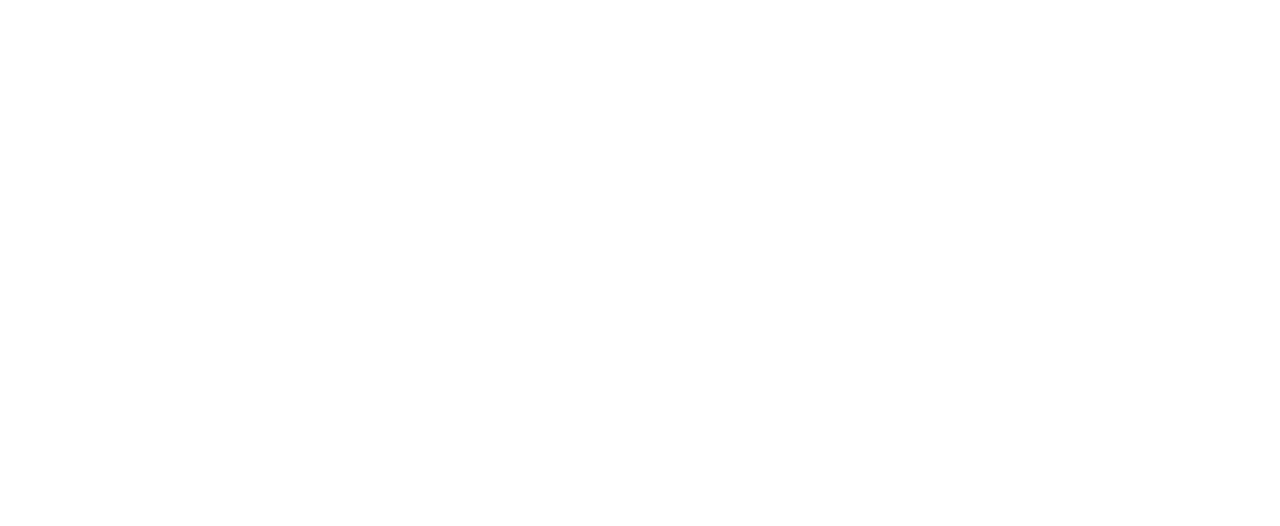
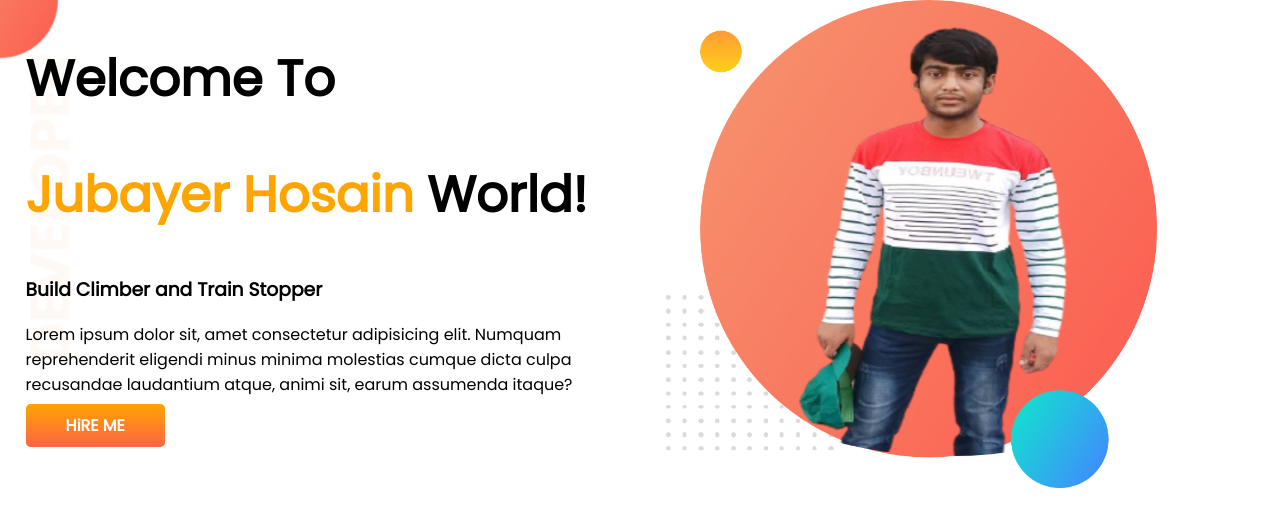
Before and after one commit to JsCoding9838/developer-portfolio, a plain HTML site: page index.html in a window 1280 px wide. Drawn offline with Linux system fonts and the light colour scheme.

Commit message:
top banner added

```diff
--- a/css/style.css
+++ b/css/style.css
@@ -0,0 +1,34 @@
+body {
+  font-family: "Poppins", sans-serif;
+  margin: 0;
+  padding: 0;
+}
+h1 {
+  font-size: 50px;
+}
+.orenge-color {
+  color: orange;
+}
+.home-section {
+  display: flex;
+}
+.half-width {
+  width: 50%;
+  padding-left: 2%;
+}
+.half-width img {
+  width: 80%;
+}
+.link-button {
+  text-decoration: none;
+  background-color: orange;
+  padding: 10px 40px;
+  border-radius: 5px;
+  font-weight: 700;
+  background-image: linear-gradient(orange, tomato);
+  color: white;
+}
+.top-banner {
+  background-image: url(../images/top-banner.png);
+  background-repeat: no-repeat;
+}
--- a/index.html
+++ b/index.html
@@ -4,10 +4,32 @@
     <meta charset="UTF-8">
     <meta http-equiv="X-UA-Compatible" content="IE=edge">
     <meta name="viewport" content="width=device-width, initial-scale=1.0">
-    <title>Developer Portfolio</title>
+    <title>Jubayer Portfolio</title>
+    <link rel="preconnect" href="https://fonts.googleapis.com">
+    <link rel="preconnect" href="https://fonts.gstatic.com" crossorigin>
+    <link href="https://fonts.googleapis.com/css2?family=Balsamiq+Sans&family=Oswald:wght@500;600;700&family=Poppins&display=swap" rel="stylesheet">
     <link rel="stylesheet" href="css/style.css">
 </head>
 <body>
+    <section class="top-banner home-section">
+        <div class="half-width">
+            <h1>Welcome To</h1>
+            <h1><span class="orenge-color">Jubayer Hosain</span> World!</h1>
+
+            <h3>Build Climber and Train Stopper</h3>
+
+            <p>
+                Lorem ipsum dolor sit, amet consectetur adipisicing elit. Numquam reprehenderit eligendi minus minima molestias cumque dicta culpa recusandae laudantium atque, animi sit, earum assumenda itaque?
+            </p>
+            <a class="link-button" target="_blank" href="#">HiRE ME</a>
+        </div>
+        <div class="half-width">
+            <img src="images/jubayer-pic-with-bg.png" alt="user-picture">
+        </div>
+    </section>
+
+
+
 
 </body>
 </html>
```
Also changed, not shown: images/dream-bg.png (added), images/exp-bg.png (added), images/jhankar.png (added), images/jhankar2.png (added), images/jubayer-pic-with-bg.png (added), images/my-bg.png (added), images/my-bg2.png (added), images/top-banner.png (added), 7 other files.
